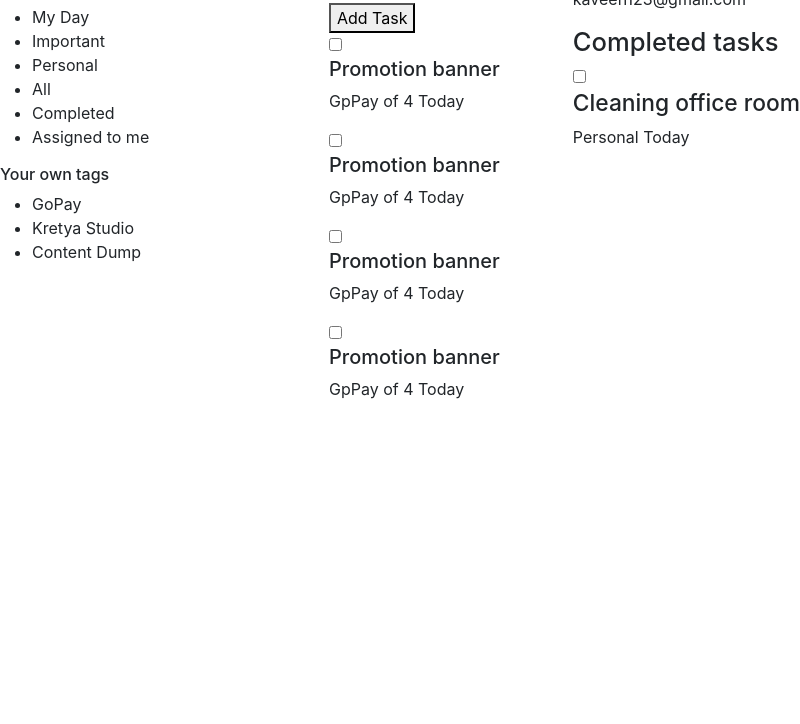
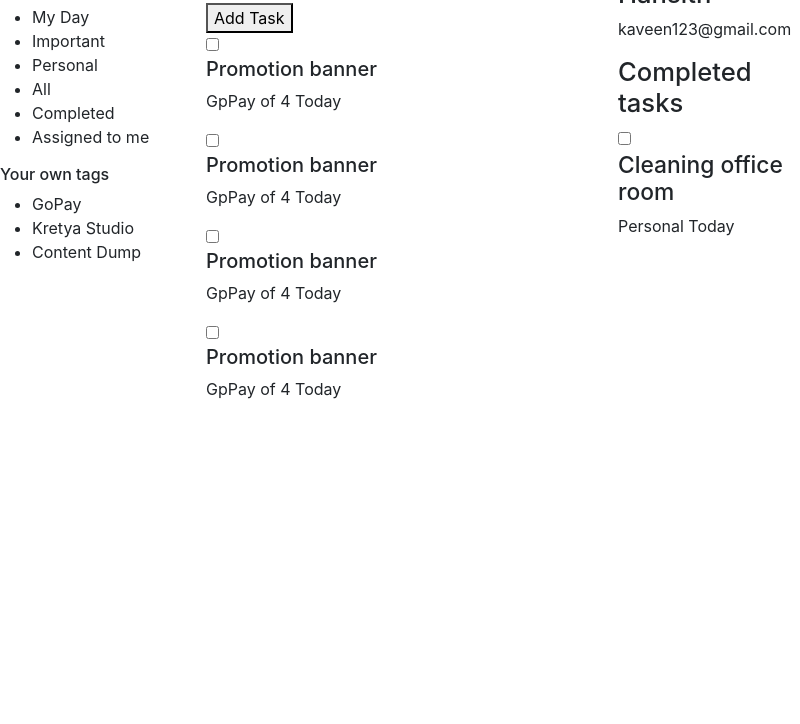
Before and after one commit to Kaveenxz/Electron-app, an Electron app: page src/index.html in a window 800 px wide. Shown: the part 76-800 px from the top of the page. Drawn offline with Linux system fonts and the light colour scheme.

Commit message:
new change

```diff
--- a/src/index.html
+++ b/src/index.html
@@ -9,8 +9,8 @@
 </head>
 
 <body>
-  <div class="main">
-    <div class="left">
+  <div class="main row">
+    <div class="left col-3">
       <a href="index.html"> Rutinitas</a>
       <br>
       <input type="search">
@@ -33,7 +33,7 @@
       </ul>
     </div>
 
-    <div class="middle">
+    <div class="middle col-6">
       <div class="header">
         <h3>My Day</h3>
         <p>March 2024</p>
@@ -65,7 +65,7 @@
       </div>
     </div>
 
-    <div class="right">
+    <div class="right col-3">
       <div class="profile">
         <img src="" alt="">
         <h3>Kaveen Hansith</h3>
```
